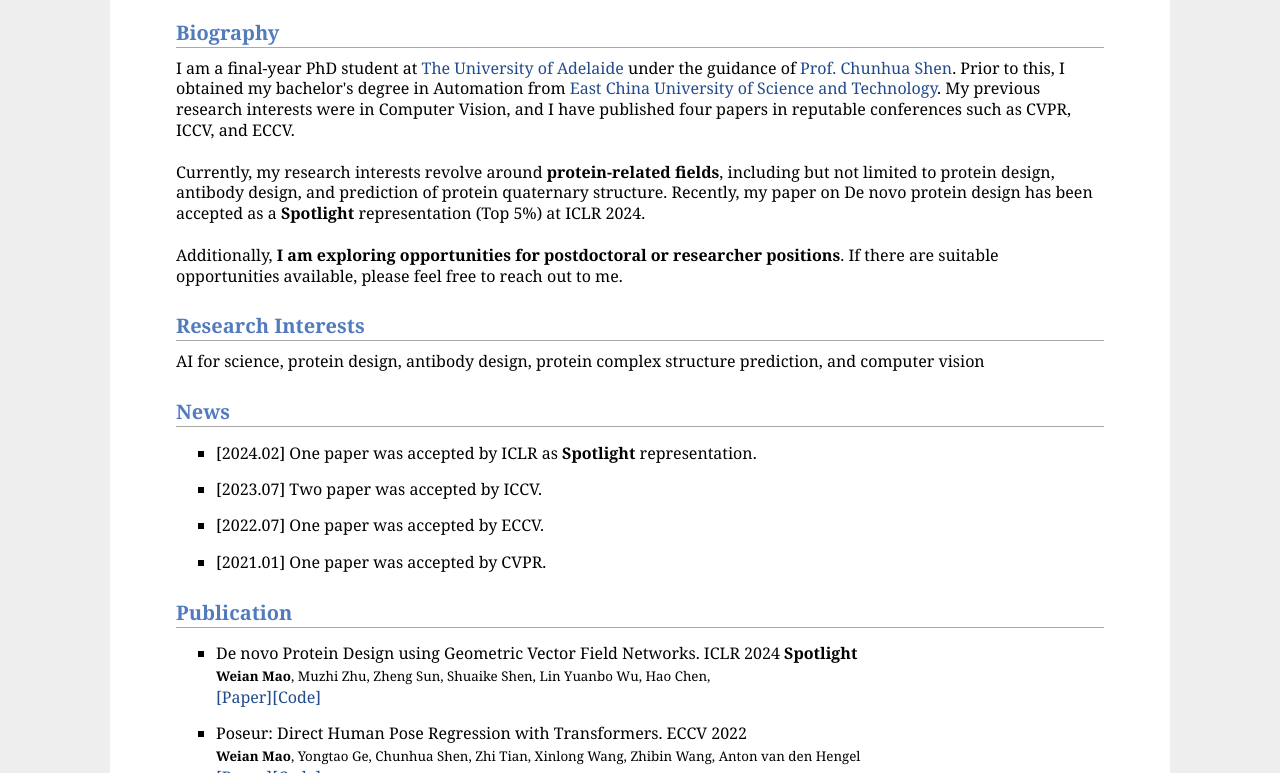
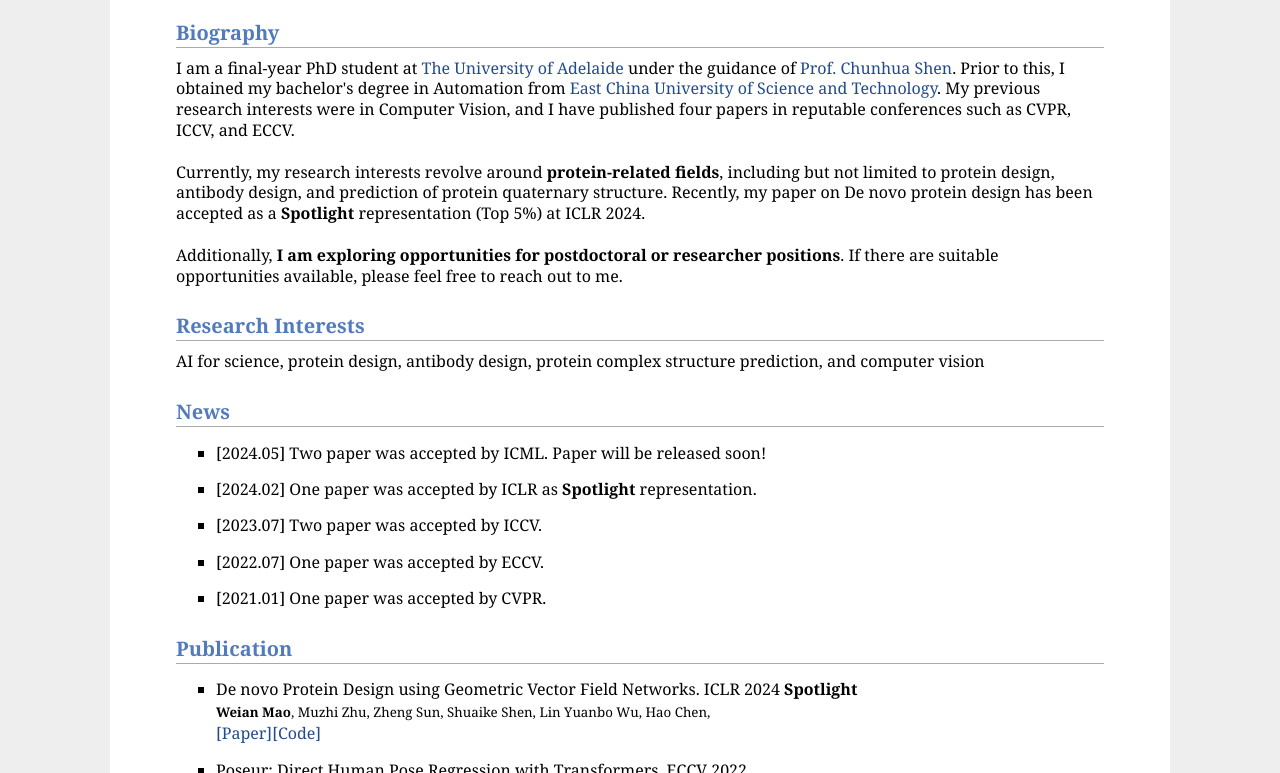
Before and after one commit to WeianMao/WeianMao.github.io, a plain HTML site: page index.html in a window 1280 px wide. Shown: the part 327-1100 px from the top of the page. Drawn offline with Linux system fonts and the light colour scheme.

Commit message:
add new ICML paper

```diff
--- a/index.html
+++ b/index.html
@@ -56,6 +56,9 @@
 
 <h2>News<small></small></h2>
 <ul>
+    <li>
+        [2024.05] Two paper was accepted by ICML. Paper will be released soon!
+    </li>
     <li>
         [2024.02] One paper was accepted by ICLR as <b>Spotlight</b> representation.
     </li>
```
